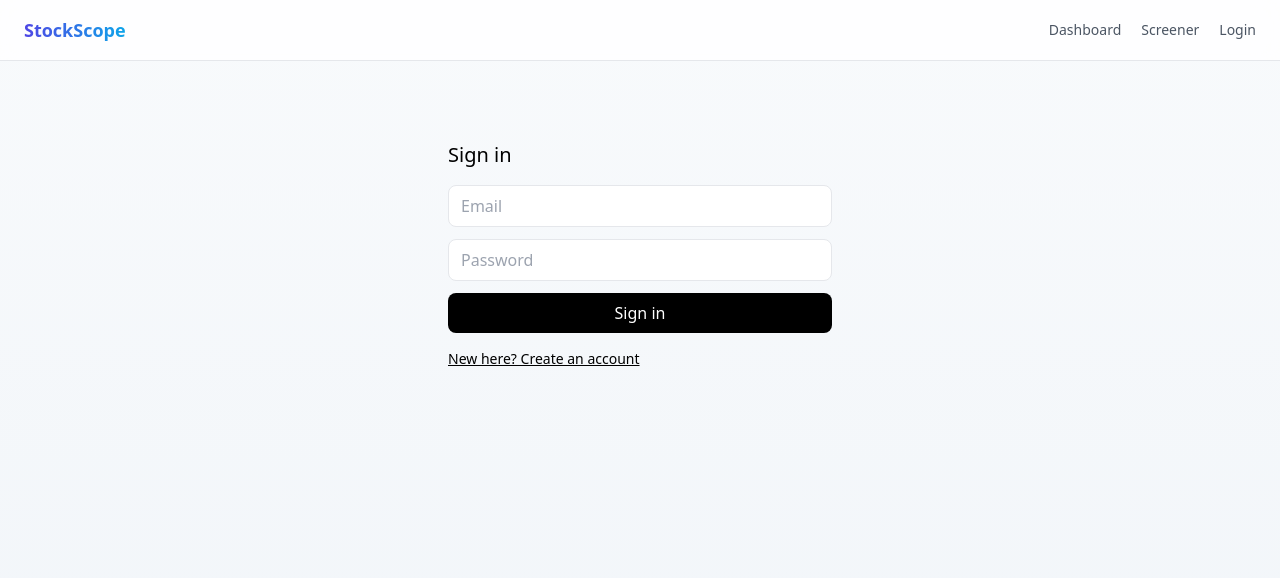
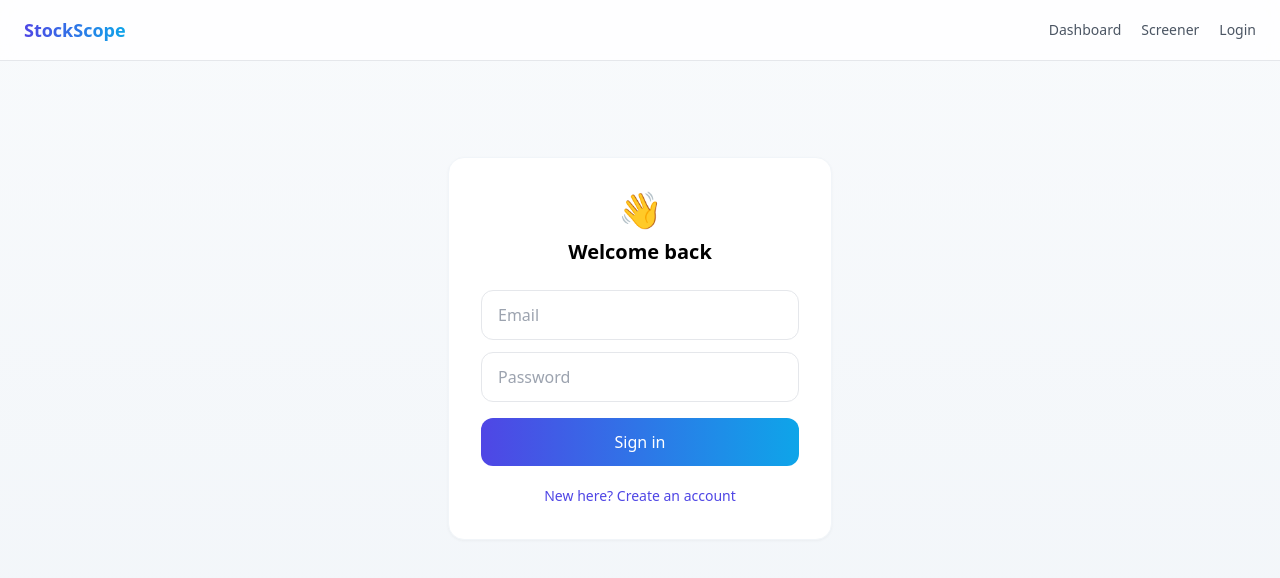
Before and after one commit to 14deepak22-eng/stock-analysis-ap, a Next.js app in the folder stock-analysis-app/: page /login in a window 1280 px wide. Shown: the top 578 px of the page. Built offline with nearby package versions, Linux system fonts and the light colour scheme; no server answers.

Commit message:
Update page.js

```diff
--- a/stock-analysis-app/app/login/page.js
+++ b/stock-analysis-app/app/login/page.js
@@ -8,7 +8,7 @@ export default function Login() {
   const [email, setEmail] = useState("");
   const [password, setPassword] = useState("");
   const [message, setMessage] = useState("");
-  const [mode, setMode] = useState("signin"); // "signin" or "signup"
+  const [mode, setMode] = useState("signin");
   const router = useRouter();
 
   async function handleSubmit(e) {
@@ -29,17 +29,21 @@ export default function Login() {
   }
 
   return (
-    <div className="max-w-sm mx-auto mt-12">
-      <h1 className="text-xl font-medium mb-4">
-        {mode === "signup" ? "Create an account" : "Sign in"}
+    <div className="max-w-sm mx-auto mt-16">
+      <div className="card p-8">
+        <div className="text-center mb-6">
+          <div className="text-4xl mb-2">{mode === "signup" ? "🚀" : "👋"}</div>
+          <h1 className="text-xl font-bold">
+            {mode === "signup" ? "Create an account" : "Welcome back"}
           </h1>
+        </div>
         <form onSubmit={handleSubmit} className="flex flex-col gap-3">
           <input
             type="email"
             placeholder="Email"
             value={email}
             onChange={(e) => setEmail(e.target.value)}
-          className="border rounded-lg px-3 py-2"
+            className="border rounded-xl px-4 py-3 focus:border-indigo-400 outline-none transition"
             required
           />
           <input
@@ -47,22 +51,23 @@ export default function Login() {
             placeholder="Password"
             value={password}
             onChange={(e) => setPassword(e.target.value)}
-          className="border rounded-lg px-3 py-2"
+            className="border rounded-xl px-4 py-3 focus:border-indigo-400 outline-none transition"
             required
           />
-        <button type="submit" className="bg-black text-white rounded-lg px-3 py-2">
+          <button type="submit" className="btn-primary rounded-xl px-4 py-3 mt-1">
             {mode === "signup" ? "Sign up" : "Sign in"}
           </button>
         </form>
 
-      {message && <p className="text-sm text-gray-500 mt-3">{message}</p>}
+        {message && <p className="text-sm text-gray-500 mt-4 text-center">{message}</p>}
 
         <button
           onClick={() => setMode(mode === "signup" ? "signin" : "signup")}
-        className="text-sm underline mt-4"
+          className="text-sm text-indigo-600 hover:underline mt-5 w-full text-center"
         >
           {mode === "signup" ? "Already have an account? Sign in" : "New here? Create an account"}
         </button>
       </div>
+    </div>
   );
 }
```
Lines whose indentation alone changed are shown as unchanged.
